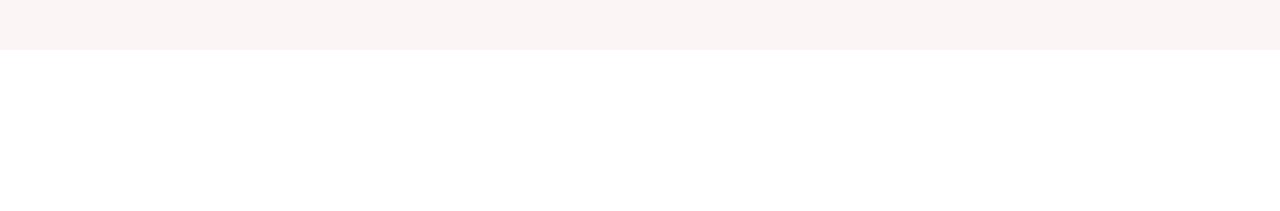
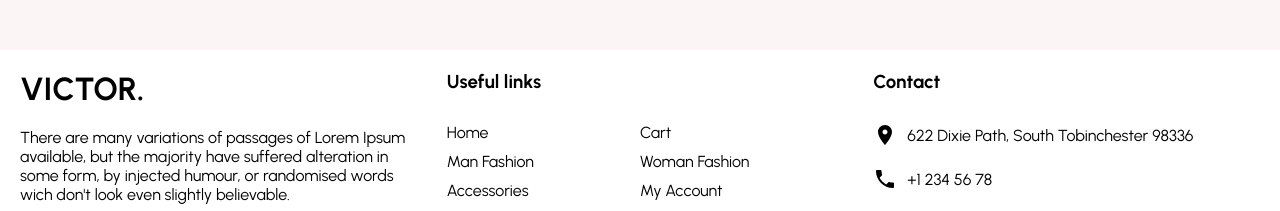
Before and after one commit to victor-hdgomes/ecommerce, a React (Create React App) app: page / in a window 1280 px wide. Shown: the part 2566-2777 px from the top of the page. Before the commit the page ends 2616 px from the top, so only its background shows below. Built offline with nearby package versions, Linux system fonts and the light colour scheme.

Commit message:
Footer part finished

```diff
--- /dev/null
+++ b/src/components/Footer/index.jsx
@@ -0,0 +1,59 @@
+import { Facebook, Instagram, Pinterest, Twitter, Room, Phone, MailOutline } from '@mui/icons-material'
+
+import { Container, Left, Center, Right, Logo, Description, SocialContainer, SocialIcon, Title, List, ListItem, ContactItem, Payment } from './styles'
+
+const Footer = () => {
+    return (
+        <Container>
+            <Left>
+                <Logo>VICTOR.</Logo>
+                <Description>There are many variations of passages of Lorem Ipsum available, but the majority have suffered alteration in some form, by injected humour, or randomised words wich don't look even slightly believable.</Description>
+                <SocialContainer>
+                    <SocialIcon color="3b5999">
+                        <Facebook />
+                    </SocialIcon>
+                    <SocialIcon color="e4405f">
+                        <Instagram />
+                    </SocialIcon>
+                    <SocialIcon color="55acee">
+                        <Twitter />
+                    </SocialIcon>
+                    <SocialIcon color="e60023">
+                        <Pinterest />
+                    </SocialIcon>
+                </SocialContainer>
+            </Left>
+
+            <Center>
+                <Title>Useful links</Title>
+                <List>
+                    <ListItem>Home</ListItem>
+                    <ListItem>Cart</ListItem>
+                    <ListItem>Man Fashion</ListItem>
+                    <ListItem>Woman Fashion</ListItem>
+                    <ListItem>Accessories</ListItem>
+                    <ListItem>My Account</ListItem>
+                    <ListItem>Order Tracking</ListItem>
+                    <ListItem>Wishlist</ListItem>
+                    <ListItem>Terms</ListItem>
+                </List>
+            </Center>
+
+            <Right>
+                <Title>Contact</Title>
+                <ContactItem>
+                    <Room style={{marginRight: "10px"}} /> 622 Dixie Path, South Tobinchester 98336
+                </ContactItem>
+                <ContactItem>
+                    <Phone style={{marginRight: "10px"}} /> +1 234 56 78
+                </ContactItem>
+                <ContactItem>
+                    <MailOutline style={{marginRight: "10px"}} /> contact@victor.dev
+                </ContactItem>
+                <Payment src="https://i.ibb.co/Qfvn4z6/payment.png" />
+            </Right>
+        </Container>
+    )
+}
+
+export default Footer
--- /dev/null
+++ b/src/components/Footer/styles.jsx
@@ -0,0 +1,73 @@
+import styled from "styled-components";
+
+export const Container = styled.div`
+    display: flex;
+`
+
+export const Left = styled.div`
+    flex: 1;
+    display: flex;
+    flex-direction: column;
+    padding: 20px;
+`
+
+export const Logo = styled.h1`
+
+`
+
+export const Description = styled.p`
+    margin: 20px 0;
+`
+
+export const SocialContainer = styled.div`
+    display: flex;
+`
+
+export const SocialIcon = styled.div`
+    width: 40px;
+    height: 40px;
+    border-radius: 50%;
+    color: #fff;
+    background-color: #${props => props.color};
+    display: flex;
+    justify-content: center;
+    align-items: center;
+    margin-right: 20px;
+`
+
+export const Center = styled.div`
+    flex: 1;
+    padding: 20px;
+`
+
+export const Title = styled.h3`
+    margin-bottom: 30px;
+`
+
+export const List = styled.ul`
+    margin: 0;
+    padding: 0;
+    list-style: none;
+    display: flex;
+    flex-wrap: wrap;
+`
+
+export const ListItem = styled.li`
+    width: 50%;
+    margin-bottom: 10px;
+`
+
+export const Right = styled.div`
+    flex: 1;
+    padding: 20px;
+`
+
+export const ContactItem = styled.div`
+    margin-bottom: 20px;
+    display: flex;
+    align-items: center;
+`
+
+export const Payment = styled.img`
+    width: 50%;
+`
--- a/src/components/Navbar/index.jsx
+++ b/src/components/Navbar/index.jsx
@@ -18,7 +18,7 @@
                 </Left>
 
                 <Center>
-                    <Logo>LAMA.</Logo>
+                    <Logo>VICTOR.</Logo>
                 </Center>
 
                 <Right>
--- a/src/pages/Home/index.jsx
+++ b/src/pages/Home/index.jsx
@@ -5,6 +5,7 @@
 import Categories from '../../components/Categories'
 import Products from '../../components/Products'
 import Newsletter from '../../components/Newsletter'
+import Footer from '../../components/Footer'
 
 const Home = () => {
     return (
@@ -15,6 +16,7 @@
             <Categories />
             <Products />
             <Newsletter />
+            <Footer />
         </div>
     )
 }
```
